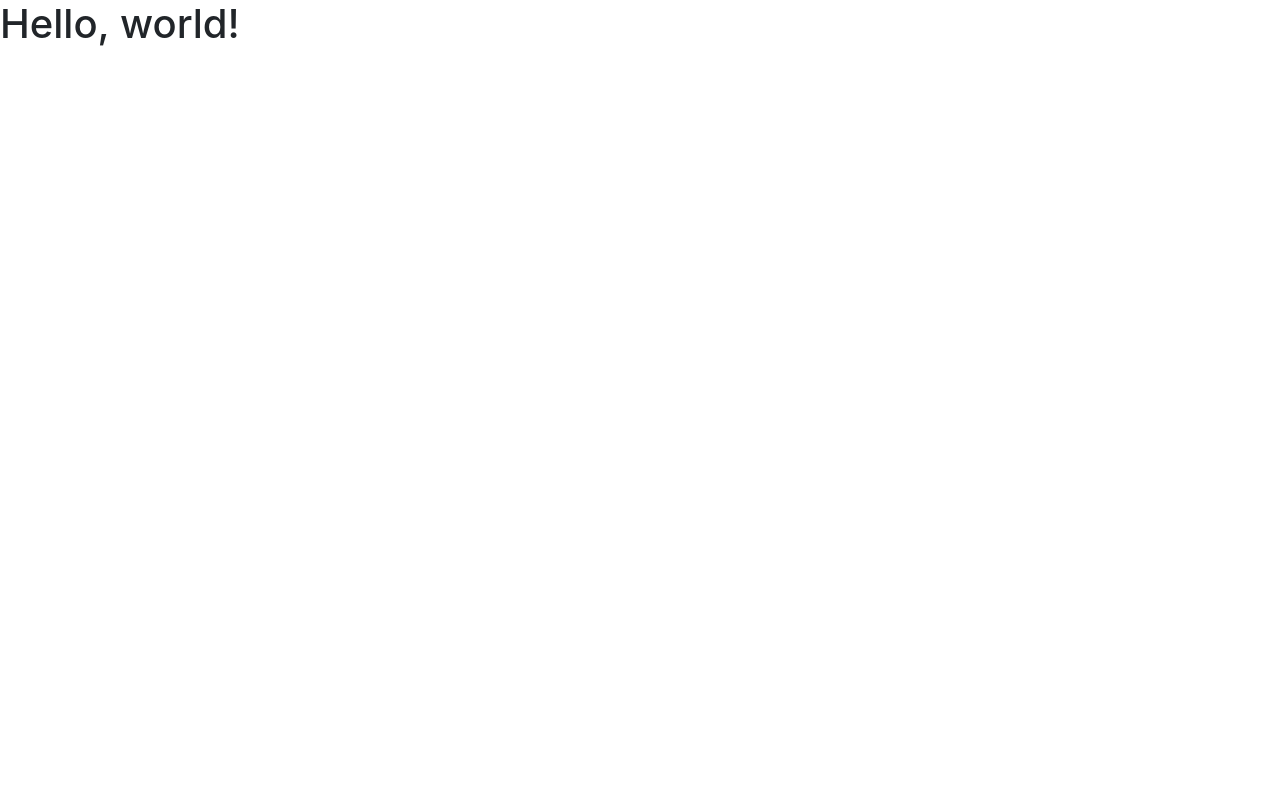
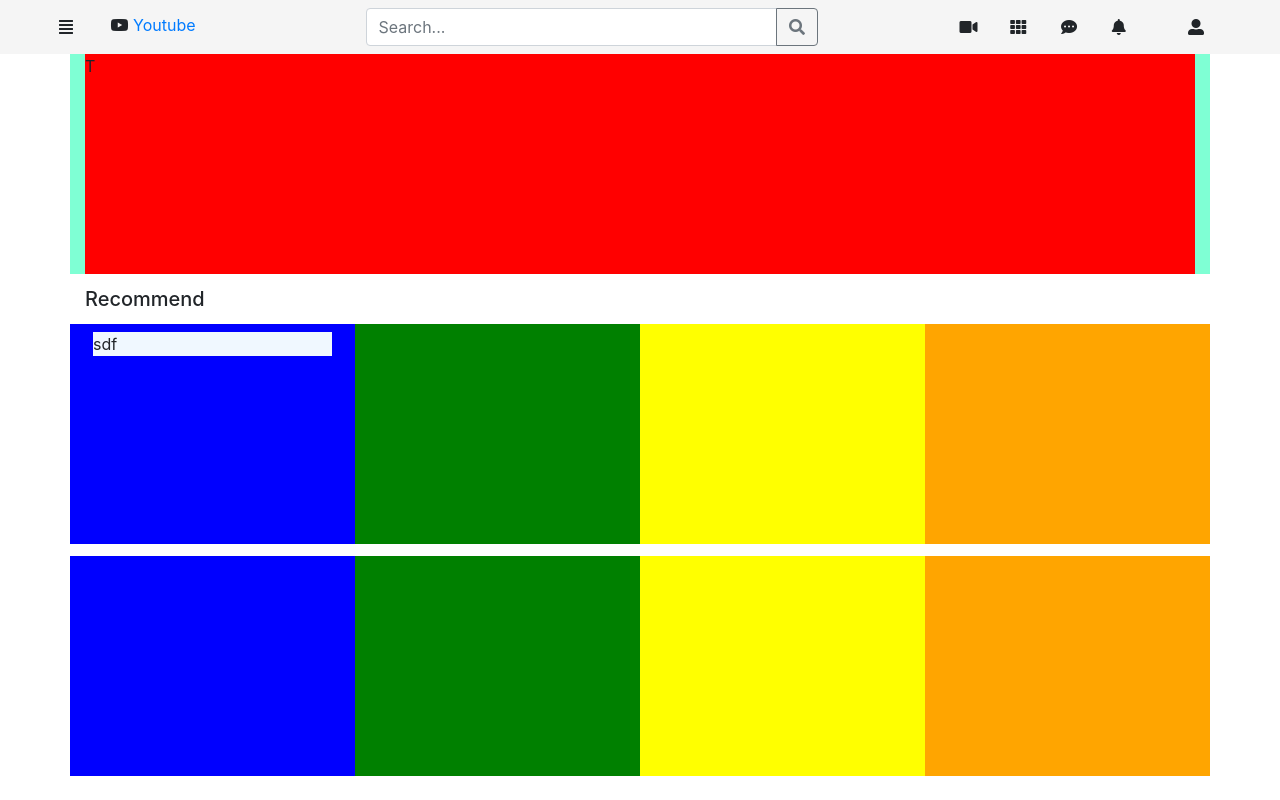
Before and after one commit to brightkut/BoostrapTutorial, a website: page index.html in a window 1280 px wide. Drawn offline with nearby package versions, Linux system fonts and the light colour scheme.

Commit message:
write css and layout

```diff
--- /dev/null
+++ b/css/style.css
@@ -0,0 +1,48 @@
+.navbar{
+    background: whitesmoke !important;
+    margin: 0px;
+}
+
+#sidebar{
+    position: fixed;
+    width: 200px;
+    height: 100%;
+    background: green;
+    left: -200px;
+
+}
+#sidebar.active{
+    left: 0px;
+
+}
+#sidebar ul li{
+    list-style: none;
+}
+#blog1{
+    height: 220px;
+
+
+}
+#blog2{
+
+    margin-top: 1%;
+
+
+}
+#blog3{
+    height: 220px;
+    margin-top: 1%;
+}
+.al{
+    height: 220px;
+
+}
+#blo{
+    height: 90%;
+
+}
+#headblog{
+    height: 100%;
+    width: 100%;
+    margin-left: 0px;
+}
--- a/index.html
+++ b/index.html
@@ -7,11 +7,166 @@
 
     <!-- Bootstrap CSS -->
     <link rel="stylesheet" href="https://stackpath.bootstrapcdn.com/bootstrap/4.3.1/css/bootstrap.min.css" integrity="sha384-ggOyR0iXCbMQv3Xipma34MD+dH/1fQ784/j6cY/iJTQUOhcWr7x9JvoRxT2MZw1T" crossorigin="anonymous">
+    <!--Font Awesome-->
+    <link rel="stylesheet" href="https://use.fontawesome.com/releases/v5.8.1/css/all.css" integrity="sha384-50oBUHEmvpQ+1lW4y57PTFmhCaXp0ML5d60M1M7uH2+nqUivzIebhndOJK28anvf" crossorigin="anonymous">
+    <!--Use CSS from file-->
+    <link rel="stylesheet" type="text/css" href="css/style.css">
+    <title>Bootstrap</title>
 
-    <title>Hello, world!</title>
+    <script>
+
+    function toggleSideBar(){
+      document.getElementById("sidebar").classList.toggle('active');
+    }
+
+    </script>
+
   </head>
   <body>
-    <h1>Hello, world!</h1>
+
+
+    <!--navbar-dark is mean font in menu navbar-->
+    <!--bg-dark background of navbar-->
+    <nav class="navbar navbar-light bg-light">
+      <div class="container-fluid">
+       <div class="container col-md-3" >
+
+
+         <button class="btn" onclick="toggleSideBar()"> <i class="fas fa-align-justify" ></i></button>
+          <i class="fab fa-youtube" style="margin-left: 20px"></i>
+          <a href="#" >Youtube</a>
+       </div>
+       <div class="container col-md-6 " >
+          <div class="input-group col-md-10">
+              <input type="text" class="form-control" placeholder="Search..." aria-label="Recipient's username" aria-describedby="basic-addon2">
+              <div class="input-group-append">
+                <button class="btn btn-outline-secondary" type="button"><i class="fas fa-search"></i></button>
+
+              </div>
+          </div>
+      </div>
+     <div class="container col-md-3" >
+      <div class="row">
+        <div class="col-2">
+          <i class="fas fa-video"></i>
+        </div>
+        <div class="col-2">
+          <i class="fas fa-th"></i>
+          </div>
+          <div class="col-2">
+            <i class="fas fa-comment-dots"></i>
+            </div>
+            <div class="col-3">
+              <i class="fas fa-bell"></i>
+              </div>
+              <div class="col-3">
+                <i class="fas fa-user-alt"></i>
+              </div>
+
+
+      </div>
+
+
+       </div>
+
+
+
+
+
+   </div>
+
+
+
+
+      </div>
+
+
+    </nav>
+
+    <div id ="sidebar">
+      <ul>
+
+        <li>home</li>
+        <li>home</li>
+
+      </ul>
+      <ul>
+
+          <li>home</li>
+          <li>home</li>
+
+        </ul>
+    </div>
+    <div class="container" id="blog1" style="background-color: aquamarine">
+
+      <div  id="headblog" style="background-color: red">T</div>
+
+    </div>
+    <div class="container" id="blog2"> <h5>Recommend</h5></div>
+    <div class="container" id ="blog3" style="background-color:pink">
+      <div class="row">
+        <div class="col-3 al" style="background-color:blue"  >
+            <div class="mt-2 ml-2 mr-2 mb-2"id ="blo "style="background-color:aliceblue">sdf</div>
+
+
+        </div>
+        <div class="col-3 al " style="background-color:green" >
+
+
+          </div>
+          <div class="col-3 al" style="background-color:yellow">
+
+
+            </div>
+            <div class="col-3 al" style="background-color:orange" >
+
+
+              </div>
+
+
+
+
+      </div>
+
+
+
+    </div>
+    <div class="container" id ="blog3" style="background-color:pink">
+        <div class="row">
+          <div class="col-3 al" style="background-color:blue"  >
+
+
+
+          </div>
+          <div class="col-3 al " style="background-color:green" >
+
+
+            </div>
+            <div class="col-3 al" style="background-color:yellow">
+
+
+              </div>
+              <div class="col-3 al" style="background-color:orange" >
+
+
+                </div>
+
+
+
+
+        </div>
+
+
+
+      </div>
+
+
+
+
+
+
+
+
 
 
 
```
